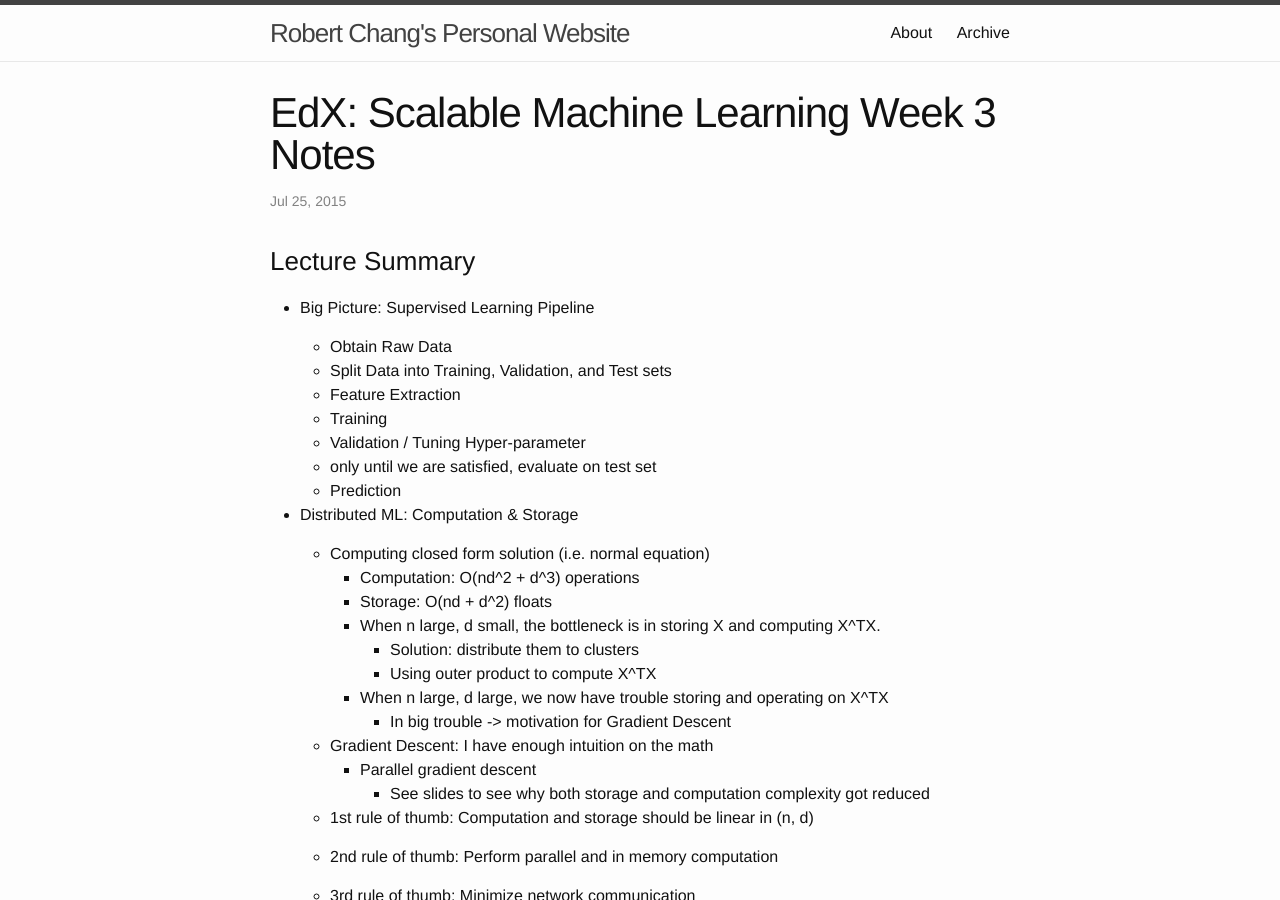
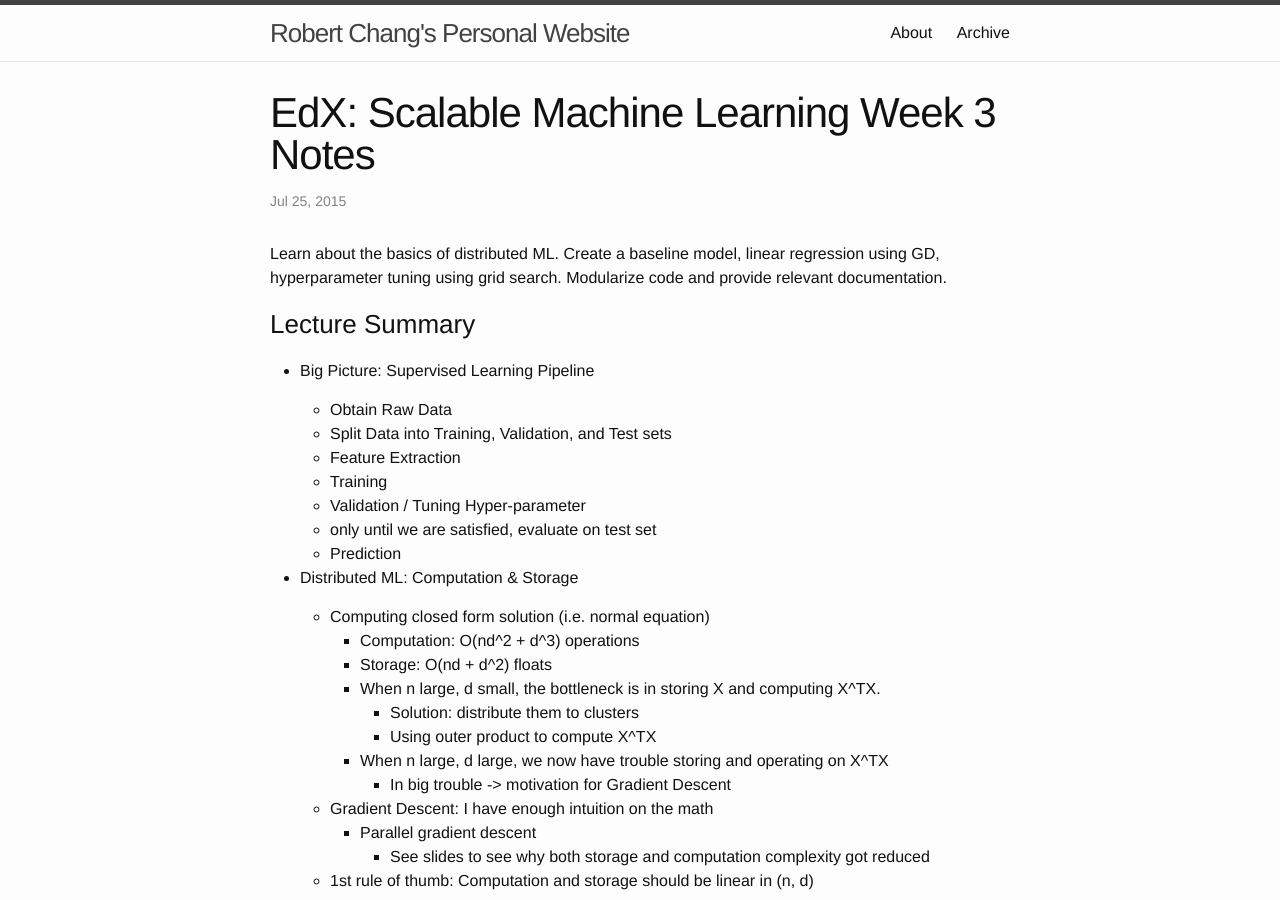
Before and after one commit to robert8138/robert8138.github.io, a Jekyll site: the page built from _posts/2015-07-25-edx-scalable-machine-learning-week-3.markdown, in a window 1280 px wide and 900 px high. Built offline with Jekyll 4.4.1, drawn with Linux system fonts in a browser that asks for light colours; comment, search, counter and statistics services are not loaded.

Commit message:
Add a missing excerpt for a post

```diff
--- a/_posts/2015-07-25-edx-scalable-machine-learning-week-3.markdown
+++ b/_posts/2015-07-25-edx-scalable-machine-learning-week-3.markdown
@@ -4,6 +4,7 @@
 date:   2015-07-25 15:00:00
 comments: True
 ---
+Learn about the basics of distributed ML. Create a baseline model, linear regression using GD, hyperparameter tuning using grid search. Modularize code and provide relevant documentation.
 
 ### Lecture Summary
 
```
